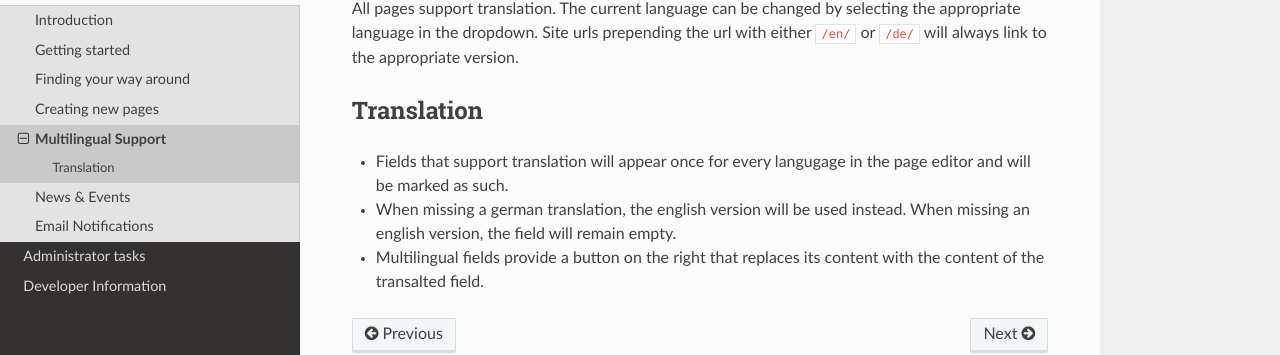
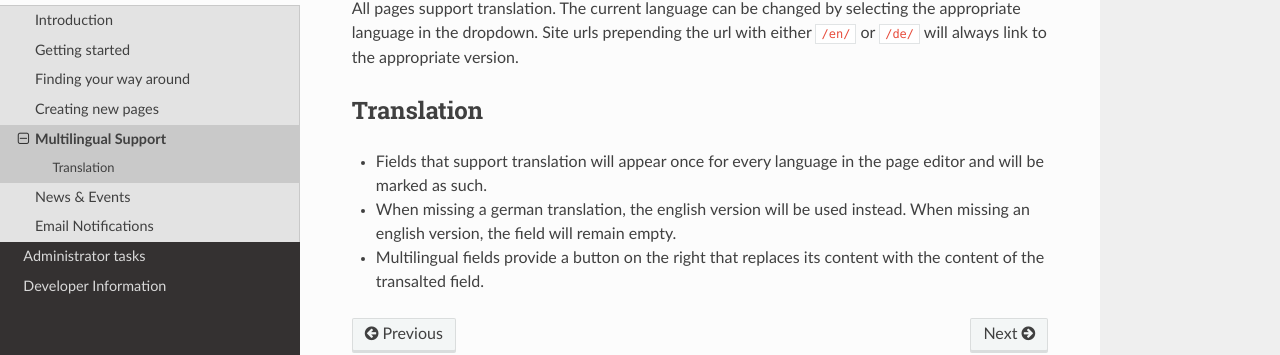
Before and after one commit to MerlinB/mpicms, a Sphinx documentation site: the page built from docs/editor_manual/multilingual_support.rst, in a window 1280 px wide. Shown: the part 163-518 px from the top of the page. Built offline with Sphinx 7.4.7 and the Read the Docs theme 2.0.0, drawn with Linux system fonts in a browser that asks for light colours; pages that are not in the unit, such as notebooks, are missing from menus.

Commit message:
Docs: Typo

```diff
--- a/docs/editor_manual/multilingual_support.rst
+++ b/docs/editor_manual/multilingual_support.rst
@@ -7,6 +7,6 @@ Site urls prepending the url with either ``/en/`` or ``/de/`` will always link t
 Translation
 ___________
 
-* Fields that support translation will appear once for every langugage in the page editor and will be marked as such.
+* Fields that support translation will appear once for every language in the page editor and will be marked as such.
 * When missing a german translation, the english version will be used instead. When missing an english version, the field will remain empty.
 * Multilingual fields provide a button on the right that replaces its content with the content of the transalted field.
```
